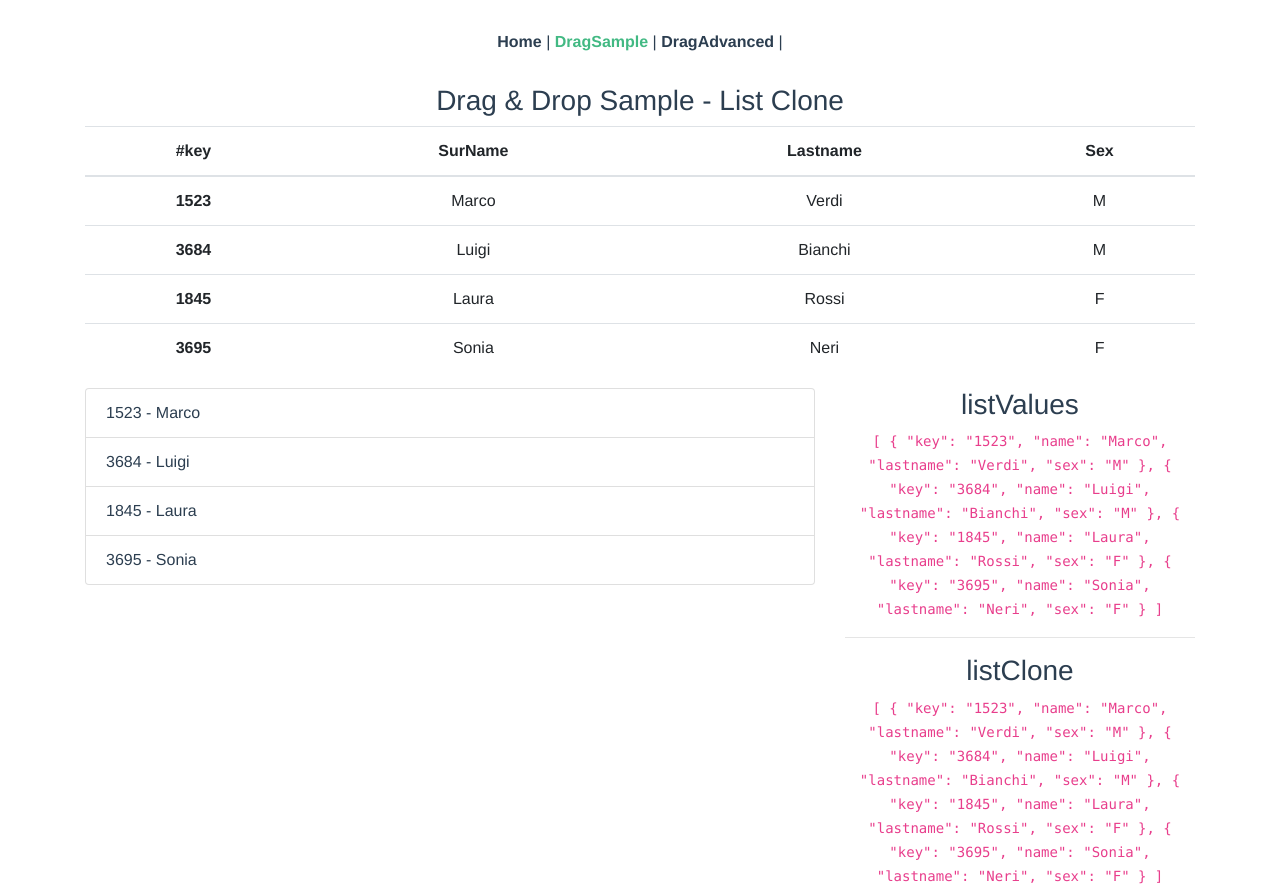
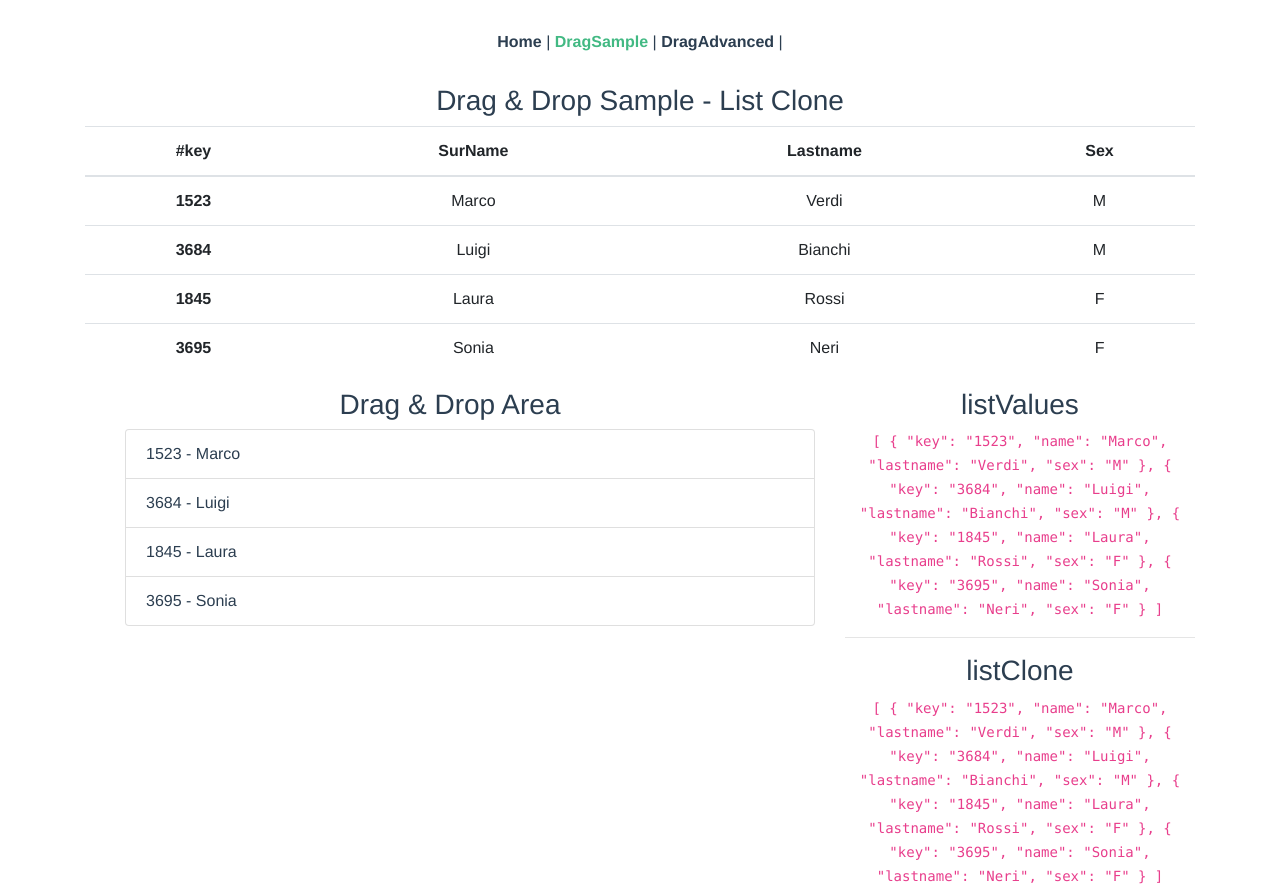
Before and after one commit to isjeady/corso-vue-js-application, a Vue app: page /dragsample in a window 1280 px wide. Built offline with nearby package versions, Linux system fonts and the light colour scheme.

Commit message:
Inizializzazione Drag & Drop

```diff
--- a/src/components/DragSample.vue
+++ b/src/components/DragSample.vue
@@ -28,9 +28,12 @@
 
     <div class="row">
       <div class="col-8">
-          <li class="list-group-item" v-for="element in listClone" :key="element.key">
-            {{ element.key + ' - ' +element.name }}
-          </li>
+        <h3>Drag & Drop Area</h3>
+          <ul>
+            <li class="list-group-item" v-for="element in listClone" :key="element.key">
+              {{ element.key + ' - ' +element.name }}
+            </li>
+          </ul>
       </div>
       <div class="col-4">
         <h3>listValues</h3>
```
